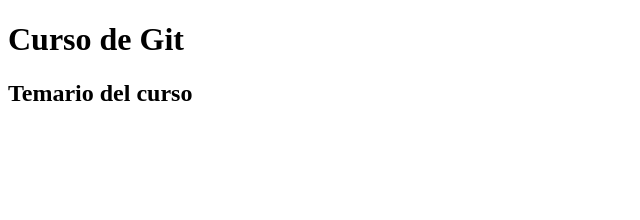
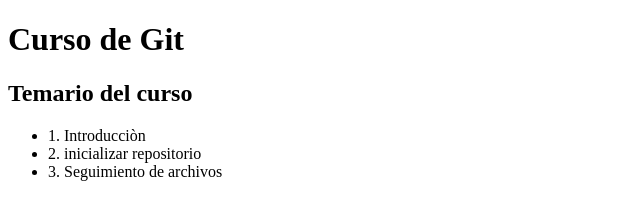
Before and after one commit to Martin-41/Proyecto-de-prueba, a plain HTML site: page index.html in a window 1280 px wide. Shown: the whole page, without its empty margins (0-640 px from the left). Drawn offline with Linux system fonts and the light colour scheme.

Commit message:
Actualizacion del temario

```diff
--- a/index.html
+++ b/index.html
@@ -8,5 +8,11 @@
 <body>
     <h1>Curso de Git</h1>
     <h2>Temario del curso</h2>
+    <ul>
+<li>1. Introducciòn</li>
+<li>2. inicializar repositorio</li>
+<li>3. Seguimiento de archivos</li>
+    </ul>
+
 </body>
 </html>
```
